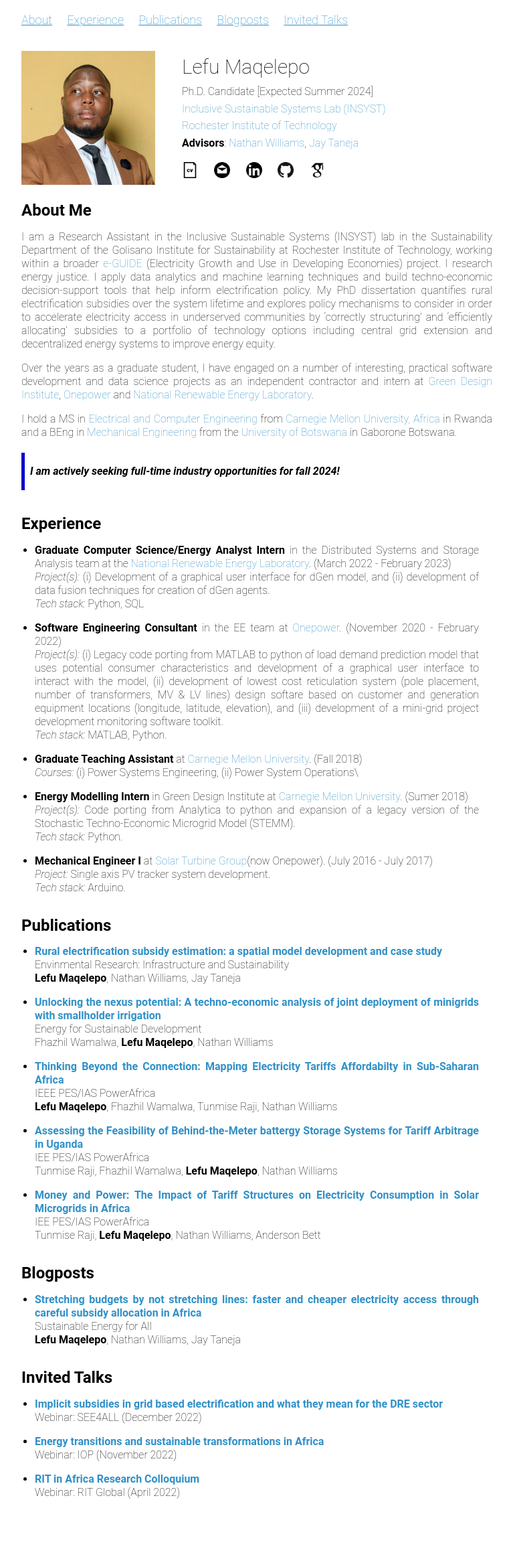
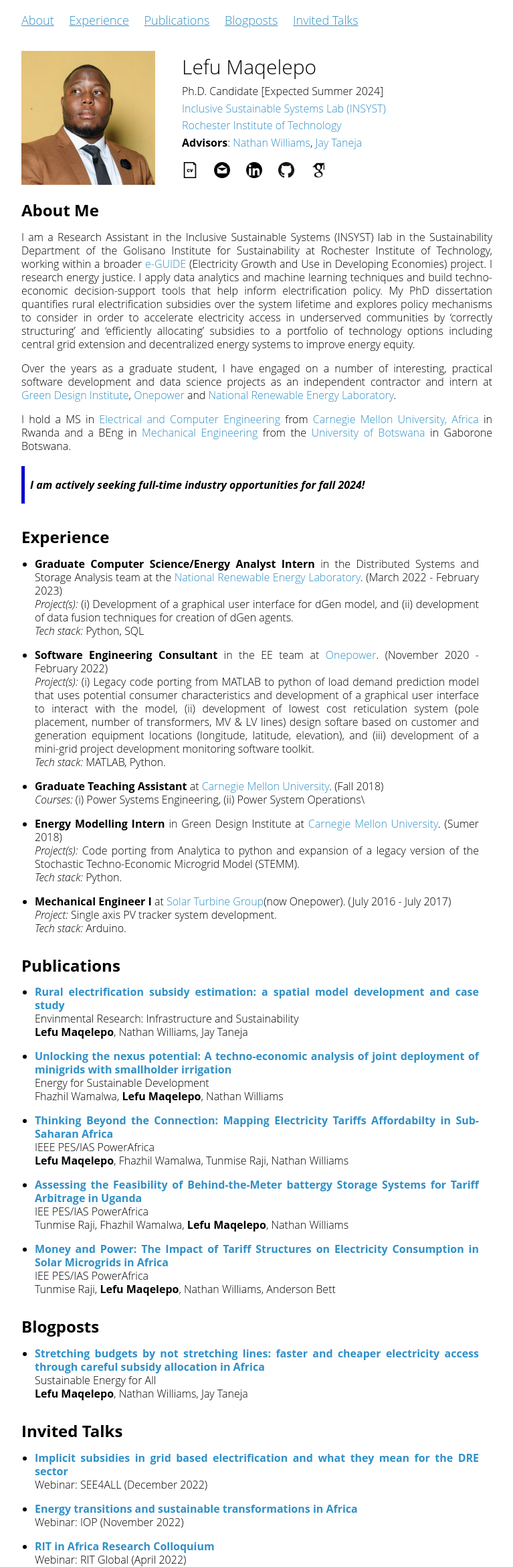
Before and after one commit to ljmaqele/ljmaqele.github.io, a Jekyll site: the page built from index.md, in a window 1280 px wide. Shown: the whole page at 67% size, without its empty margins (256-1023 px from the left). Built offline with Jekyll 4.4.1, drawn with Linux system fonts in a browser that asks for light colours; our own code applies the rules of GitHub Pages for plain Markdown files; before the commit the page ends 2239 px from its top, so only the background shows below that.

Commit message:
Update _style.scss

```diff
--- a/_sass/_style.scss
+++ b/_sass/_style.scss
@@ -17,7 +17,7 @@ body {
     min-height: 95%;
     padding-top: 20px;
     align: center;
-    font-family: Roboto;
+    font-family: "Open Sans", sans-serif;
     font-weight: 100;
     line-height: 20px;
     text-align: justify;
```
